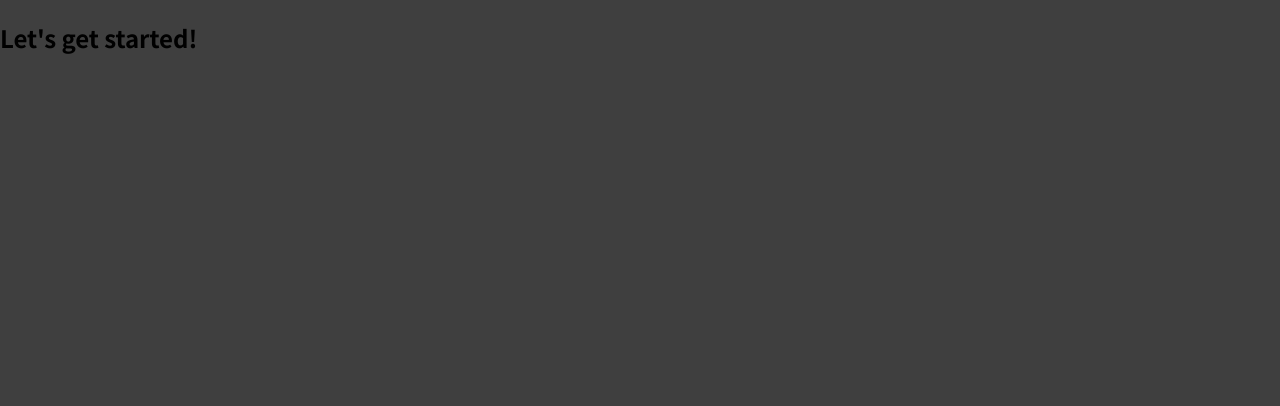
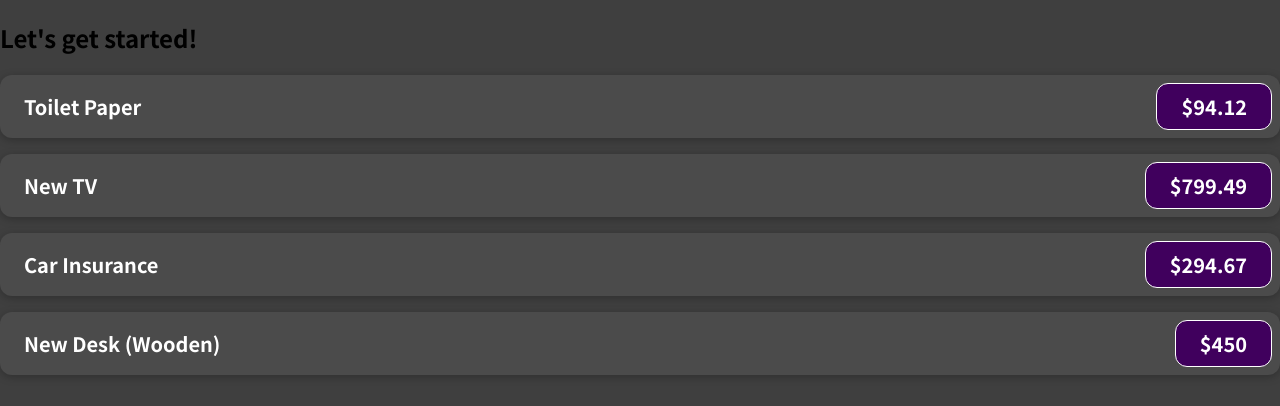
Before and after one commit to yejinpak48/React-Study, a JavaScript app: page / in a window 1280 px wide. Shown: the top 406 px of the page. Built offline with nearby package versions, Linux system fonts and the light colour scheme.

Commit message:
props을 통해 데이터 전달

```diff
--- a/src/App.js
+++ b/src/App.js
@@ -1,7 +1,33 @@
+import ExpenseItem from './components/ExpenseItem.js';
+
 function App() {
+  const expenses = [
+    {
+      id: 'e1',
+      title: 'Toilet Paper',
+      amount: 94.12,
+      date: new Date(2020, 7, 14),
+    },
+    { id: 'e2', title: 'New TV', amount: 799.49, date: new Date(2021, 2, 12) },
+    {
+      id: 'e3',
+      title: 'Car Insurance',
+      amount: 294.67,
+      date: new Date(2021, 2, 28),
+    },
+    {
+      id: 'e4',
+      title: 'New Desk (Wooden)',
+      amount: 450,
+      date: new Date(2021, 5, 12),
+    },
+  ];
   return (
     <div>
       <h2>Let's get started!</h2>
+      {expenses.map((item) =>
+        < ExpenseItem key={item.id} title={item.title} amount={item.amount} date={item.date} />
+      )}
     </div>
   );
 }
--- /dev/null
+++ b/src/components/ExpenseItem.css
@@ -0,0 +1,56 @@
+.expense-item {
+  display: flex;
+  justify-content: space-between;
+  align-items: center;
+  box-shadow: 0 2px 8px rgba(0, 0, 0, 0.25);
+  padding: 0.5rem;
+  margin: 1rem 0;
+  border-radius: 12px;
+  background-color: #4b4b4b;
+}
+
+.expense-item__description {
+  display: flex;
+  flex-direction: column;
+  gap: 1rem;
+  align-items: flex-end;
+  flex-flow: column-reverse;
+  justify-content: flex-start;
+  flex: 1;
+}
+
+.expense-item h2 {
+  color: #3a3a3a;
+  font-size: 1rem;
+  flex: 1;
+  margin: 0 1rem;
+  color: white;
+}
+
+.expense-item__price {
+  font-size: 1rem;
+  font-weight: bold;
+  color: white;
+  background-color: #40005d;
+  border: 1px solid white;
+  padding: 0.5rem;
+  border-radius: 12px;
+}
+
+@media (min-width: 580px) {
+  .expense-item__description {
+    flex-direction: row;
+    align-items: center;
+    justify-content: flex-start;
+    flex: 1;
+  }
+
+  .expense-item__description h2 {
+    font-size: 1.25rem;
+  }
+
+  .expense-item__price {
+    font-size: 1.25rem;
+    padding: 0.5rem 1.5rem;
+  }
+}
--- /dev/null
+++ b/src/components/ExpenseItem.js
@@ -0,0 +1,15 @@
+import './ExpenseItem.css';
+
+function ExpenseItem(props) {
+  return (
+    <div className='expense-item'>
+      <div>{props.date.toISOString}</div>
+      <div className='expense-item__description'>
+        <h2>{props.title}</h2>
+        <div className='expense-item__price'>${props.amount}</div>
+      </div>
+    </div>
+  )
+}
+
+export default ExpenseItem;
```
